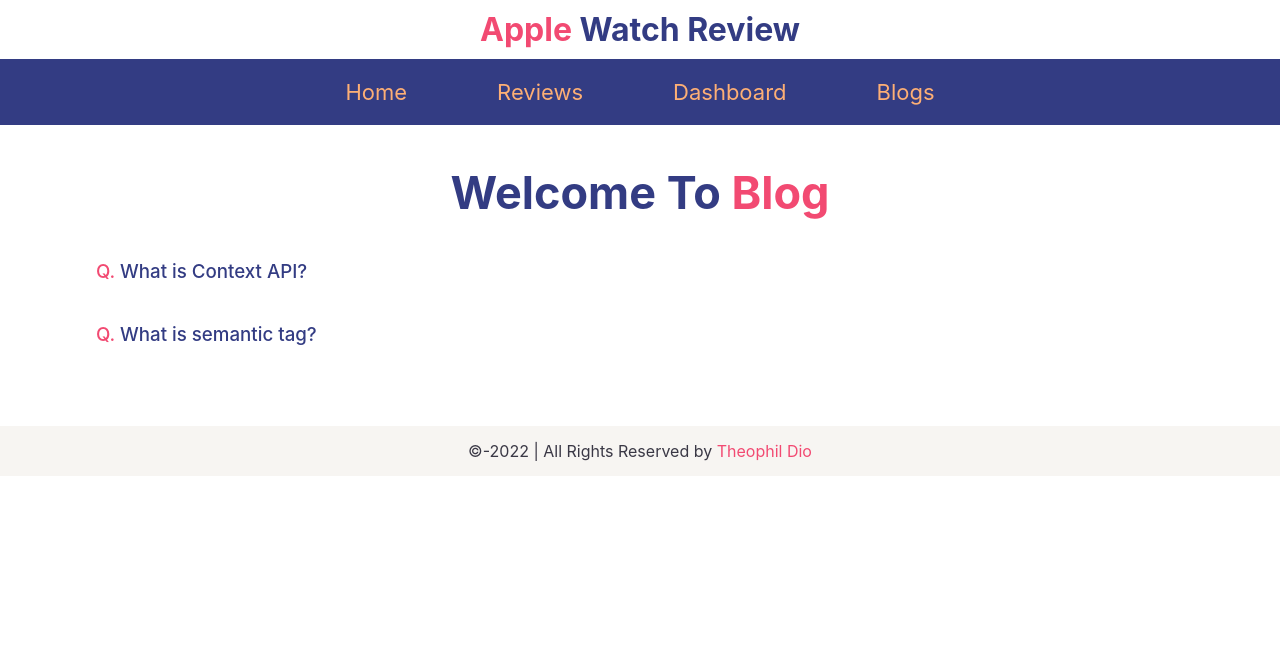
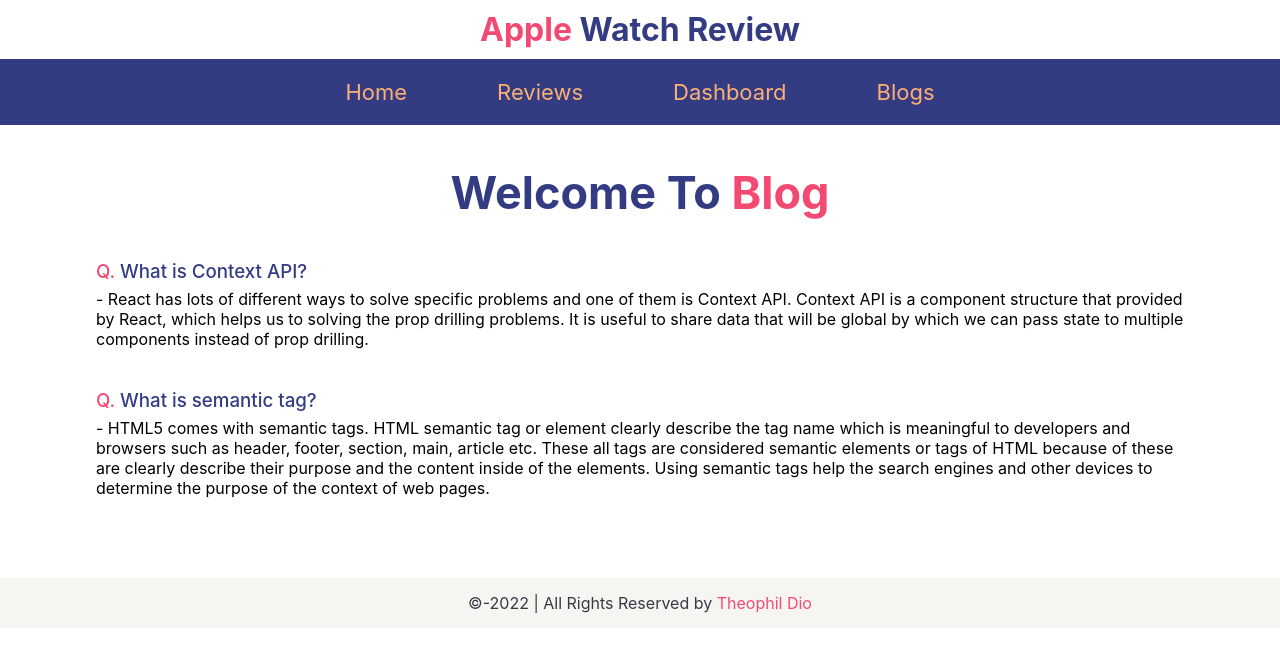
Before and after one commit to theophildio/apple-watch-review, a React (Create React App) app: page /blogs in a window 1280 px wide. Shown: the top 666 px of the page. Built offline with nearby package versions, Linux system fonts and the light colour scheme; the HTML template or start-up script is replaced by a standard one.

Commit message:
Blog content added on UI

```diff
--- a/src/components/Blog/Blog.css
+++ b/src/components/Blog/Blog.css
@@ -22,4 +22,5 @@
 .blog-container h3 {
   color: #333C83;
   font-weight: 500;
+  margin-bottom: 6px;
 }
--- a/src/components/Blog/Blog.js
+++ b/src/components/Blog/Blog.js
@@ -7,9 +7,11 @@
       <h2>Welcome to <span>blog</span></h2>
       <article>
         <h3><span>Q.</span> What is Context API?</h3>
+        <p>- React has lots of different ways to solve specific problems and one of them is Context API. Context API is a component structure that provided by React, which helps us to solving the prop drilling problems. It is useful to share data that will be global by which we can pass state to multiple components instead of prop drilling.</p>
       </article>
       <article>
         <h3><span>Q.</span> What is semantic tag?</h3>
+        <p>- HTML5 comes with semantic tags. HTML semantic tag or element clearly describe the tag name which is meaningful to developers and browsers such as header, footer, section, main, article etc. These all tags are considered semantic elements or tags of HTML because of these are clearly describe their purpose and the content inside of the elements. Using semantic tags help the search engines and other devices to determine the purpose of the context of web pages.</p>
       </article>
     </div>
   );
```
